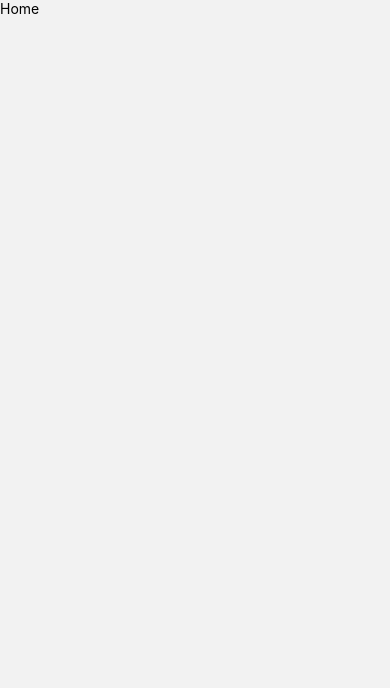
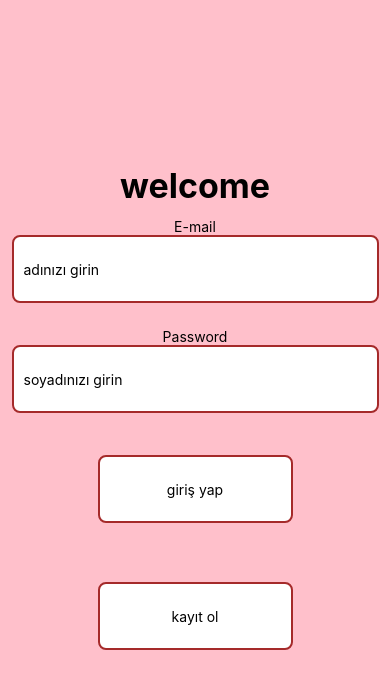
Before and after one commit to brrna/ReduxPractise, a React Native app: screen / in a window 390 px wide. Shown: the top 688 px of the page. Built offline with nearby package versions, Linux system fonts and the light colour scheme.

Commit message:
Sign up screen edited

```diff
--- a/component/myButton/MyButton.js
+++ b/component/myButton/MyButton.js
@@ -3,6 +3,7 @@ import React from 'react'
 import { widthPercentageToDP as wp, heightPercentageToDP as hp } from 'react-native-responsive-screen'
 
 const MyButton = ({ onPress, buttonName }) => {
+
   return (
     <View style={styles.container} >
       <Pressable
--- a/navigation/RootNavigation.js
+++ b/navigation/RootNavigation.js
@@ -5,7 +5,7 @@ import UserStack from './UserStack';
 
 const RootNavigation = () => {
 
-    const isAuth = false;
+    const isAuth = true;
 
     return (
         <NavigationContainer>
--- a/pages/LoginScreen.js
+++ b/pages/LoginScreen.js
@@ -36,11 +36,11 @@ const LoginScreen = () => {
 
             <MyButton
                 onPress={() => setLoading(true)}
-                buttonName={"save"} />
+                buttonName={"giriş yap"} />
 
             <MyButton
                 onPress={() => navigation.navigate("SignUp")}
-                buttonName={"kaydol"} />
+                buttonName={"kayıt ol"} />
 
             {
                 loading ?
--- a/pages/SignUpScreen.js
+++ b/pages/SignUpScreen.js
@@ -1,10 +1,37 @@
-import { SafeAreaView, StyleSheet, Text, View } from 'react-native'
-import React from 'react'
+import { SafeAreaView, StyleSheet } from 'react-native'
+import React, { useState } from 'react'
+import MyInput from '../component/myInput/MyInput'
+import MyButton from '../component/myButton/MyButton'
 
 const SignUpScreen = () => {
+
+  const [name, setName] = useState("");
+  const [email, setEmail] = useState("");
+  const [password, setPassword] = useState("");
+
   return (
     <SafeAreaView style={styles.container} >
-      <Text>SignUp</Text>
+      <MyInput
+        text={"name"}
+        value={name}
+        placeholder={"isminizi girin"}
+        onChangeText={setName} />
+
+      <MyInput
+        text={"email"}
+        value={email}
+        placeholder={"mail girin"}
+        onChangeText={setEmail} />
+
+      <MyInput
+        text={"password"}
+        value={password}
+        placeholder={"parola oluştur"}
+        onChangeText={setPassword} />
+
+      <MyButton
+        buttonName={"kaydol"}
+        onPress={() => console.log("clicked")} />
     </SafeAreaView>
   )
 }
```
Lines whose indentation alone changed are shown as unchanged.
